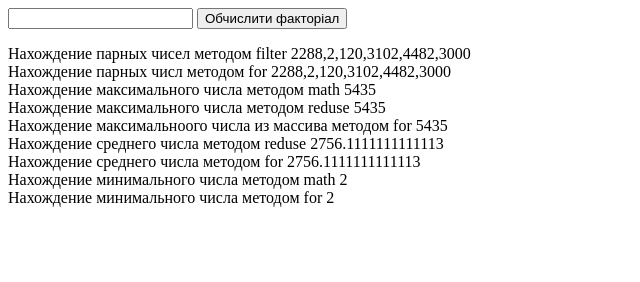
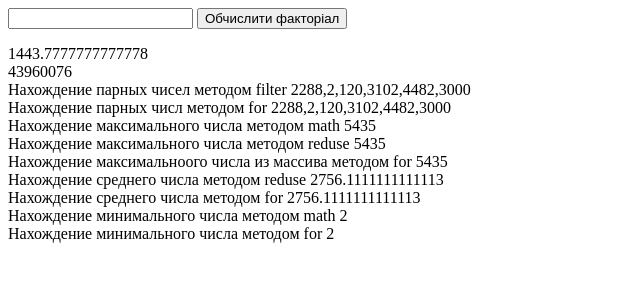
Before and after one commit to owner6/js-data-analysis, a plain HTML site: page index.html in a window 1280 px wide. Shown: the whole page, without its empty margins (0-640 px from the left). Drawn offline with Linux system fonts and the light colour scheme.

Commit message:
filtering, exponentiation, summation: numbersArray

```diff
--- a/script.js
+++ b/script.js
@@ -84,11 +84,29 @@ function evenNumbers(numbers) {
 	return findEvenNumber
 }
 
-/*function evenNumbersFilter(numbers) {
-	return numbers.filter(function(num) {
-		return num % 2 === 0
-	})
-}*/
+//Середнє значення всіх чисел
+function average() {
+	let total = evenNumbers(numbers).reduce(function(sum, current) {
+		return sum + current
+	}, 0)
+	return total / numbers.length
+}
+document.write(average())
+document.write("<br>")
+
+//filter+map+reduce
+let evenNumbersFilterMethod = numbers.filter((elem) => (elem % 2 == 0))
+let squaresMap = evenNumbersFilterMethod.map((num) => (num * num ))
+let sumSquaresNumbers = squaresMap.reduce((acum, number) => (acum + number), 0)
+
+document.write(sumSquaresNumbers)
+document.write("<br>")
+
+/*
+.filter
+.map
+.reduce
+*/
 
 const evenNumbersFilter = (numbers) => numbers.filter (num => num % 2 === 0)
 
```
Also changed, not shown: currencies.html (+0 -2 lines).
